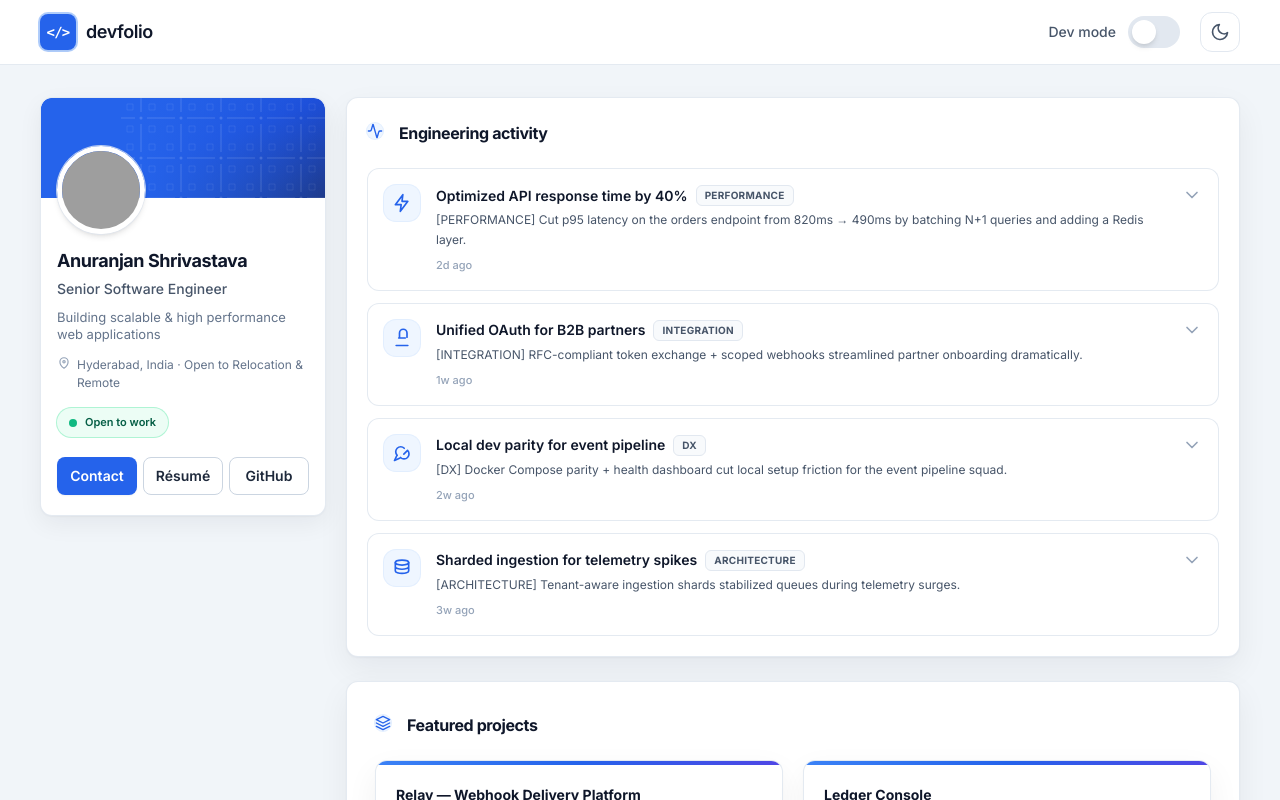
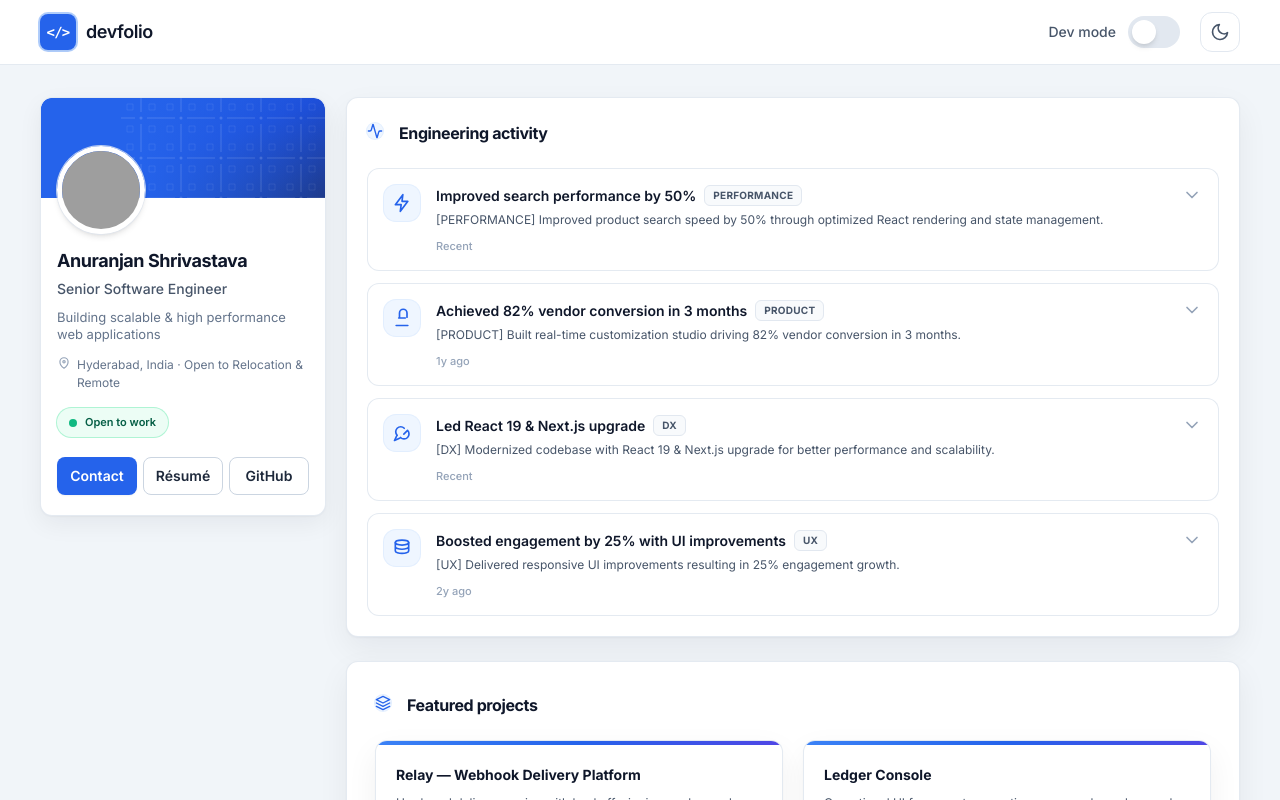
Before and after one commit to sanuranjangit/Portfolio, a React (Create React App) app: page / in a window 1280 px wide. Shown: the top 800 px of the page. Built offline with nearby package versions, Linux system fonts and the light colour scheme; grey boxes are pictures that could not be loaded.

Commit message:
chore -> update engineering feed data

```diff
--- a/src/components/feed/ActivityFeed.jsx
+++ b/src/components/feed/ActivityFeed.jsx
@@ -3,17 +3,6 @@ import ActivityItem from './ActivityItem';
 import Card from '../common/Card';
 import { posts } from '../../data/postsData';
 
-function LiveFeedBadge() {
-  return (
-    <div className="flex items-center gap-2 rounded-full border border-emerald-200 bg-emerald-50 px-3 py-1 text-xs font-semibold text-emerald-800 shadow-sm dark:border-emerald-800 dark:bg-emerald-950/60 dark:text-emerald-200">
-      <span className="relative flex h-2 w-2">
-        <span className="absolute inline-flex h-full w-full animate-pulse rounded-full bg-emerald-400 opacity-75" />
-        <span className="relative inline-flex h-2 w-2 rounded-full bg-emerald-500" />
-      </span>
-      live feed
-    </div>
-  );
-}
 
 function BoltIcon() {
   return (
--- a/src/components/layout/Sidebar.jsx
+++ b/src/components/layout/Sidebar.jsx
@@ -39,41 +39,6 @@ function PinIcon() {
         d="M12 21s7-4.5 7-11a7 7 0 10-14 0c0 6.5 7 11 7 11z"
       />
       <circle cx="12" cy="10" r="2" strokeWidth="2" />
-    </svg>
-  );
-}
-
-function MessageIcon() {
-  return (
-    <svg viewBox="0 0 24 24" fill="none" stroke="currentColor" className="h-3.5 w-3.5" aria-hidden>
-      <path
-        strokeWidth="2"
-        strokeLinecap="round"
-        strokeLinejoin="round"
-        d="M21 12a8 8 0 01-8 8H8l-5 3v-9a8 8 0 018-8h8a8 8 0 018 8z"
-      />
-    </svg>
-  );
-}
-
-function DocumentIcon() {
-  return (
-    <svg viewBox="0 0 24 24" fill="none" stroke="currentColor" className="h-3.5 w-3.5" aria-hidden>
-      <path
-        strokeWidth="2"
-        strokeLinecap="round"
-        strokeLinejoin="round"
-        d="M14 2H6a2 2 0 00-2 2v16a2 2 0 002 2h12a2 2 0 002-2V8l-6-6z"
-      />
-      <path strokeWidth="2" strokeLinecap="round" strokeLinejoin="round" d="M14 2v6h6M8 13h8M8 17h6" />
-    </svg>
-  );
-}
-
-function GitHubIcon() {
-  return (
-    <svg viewBox="0 0 24 24" fill="currentColor" className="h-3.5 w-3.5" aria-hidden>
-      <path d="M12 2C6.48 2 2 6.58 2 12.26c0 4.52 2.87 8.35 6.84 9.71.5.09.68-.22.68-.48 0-.24-.01-.87-.01-1.7-2.78.62-3.37-1.37-3.37-1.37-.46-1.19-1.11-1.5-1.11-1.5-.91-.63.07-.62.07-.62 1.01.07 1.54 1.06 1.54 1.06.9 1.55 2.37 1.1 2.95.84.09-.67.35-1.1.63-1.35-2.22-.26-4.56-1.14-4.56-5.06 0-1.12.39-2.03 1.03-2.75-.1-.26-.45-1.3.1-2.71 0 0 .84-.27 2.75 1.05A9.52 9.52 0 0112 6.82c.85.004 1.71.12 2.51.35 1.91-1.33 2.75-1.05 2.75-1.05.55 1.41.2 2.45.1 2.71.64.72 1.03 1.63 1.03 2.75 0 3.94-2.34 4.79-4.57 5.05.36.32.68.94.68 1.9 0 1.37-.01 2.47-.01 2.81 0 .27.18.58.69.48A10.02 10.02 0 0022 12.26C22 6.58 17.52 2 12 2z" />
     </svg>
   );
 }
--- a/src/data/postsData.js
+++ b/src/data/postsData.js
@@ -3,82 +3,95 @@ export const posts = [
     id: 'post-1',
     iconType: 'bolt',
     category: 'PERFORMANCE',
-    title: 'Optimized API response time by 40%',
+    title: 'Improved search performance by 50%',
     summary:
-      'Cut p95 latency on the orders endpoint from 820ms → 490ms by batching N+1 queries and adding a Redis layer.',
-    timeAgo: '2d ago',
-    impact: '−330ms p95 on hot path',
-    tags: ['Redis', 'PostgreSQL', 'Node'],
-    problem: 'Order reads fanned out into dozens of SQL round-trips per request under peak traffic.',
+      'Boosted product search speed by 50% using optimized state management, memoization, and reduced re-renders in React.',
+    timeAgo: 'Recent',
+    impact: '50% faster search',
+    tags: ['React', 'Redux', 'Performance'],
+    problem:
+      'Search experience was sluggish due to unnecessary component re-renders and inefficient state updates.',
     solution:
-      'Introduced dataloader-style batching, partial materialized aggregates in Redis with TTL coherence, and stricter pagination defaults.',
-    impactDetail: 'Median checkout read path dropped materially; infra cost per order plateaus despite 2× traffic skew.',
+      'Applied memoization, lazy loading, and optimized Redux state updates to minimize re-renders and improve responsiveness.',
+    impactDetail:
+      'Users experienced faster product discovery, contributing to improved engagement and smoother UX.',
     codeSnippet:
-      'export const loaders = {\n  order: batch(async (ids) => db.orders.in(idList(ids))),\n  lineItemsForOrder: batch(async (oids) =>\n    chunkMap(oids, (batch) => db.lineItems.byOrder(batch))\n  ),\n};',
-    devNote: 'Ran load tests via k6; regression guard in CI on p95 thresholds.',
+      'const memoizedResults = useMemo(() => filterProducts(products, query), [products, query]);',
+    devNote:
+      'Used React DevTools profiler to identify bottlenecks and validate improvements.',
     displayLine:
-      '[PERFORMANCE] Cut p95 latency on the orders endpoint from 820ms → 490ms by batching N+1 queries and adding a Redis layer.',
+      '[PERFORMANCE] Improved product search speed by 50% through optimized React rendering and state management.',
   },
+
   {
     id: 'post-2',
     iconType: 'plug',
-    category: 'INTEGRATION',
-    title: 'Unified OAuth for B2B partners',
+    category: 'PRODUCT',
+    title: 'Achieved 82% vendor conversion in 3 months',
     summary:
-      'RFC-compliant token exchange + scoped webhooks trimmed onboarding from 14 days → 6 while improving audit coverage.',
-    timeAgo: '1w ago',
-    impact: 'Onboarding SLA −43%',
-    tags: ['OAuth2', 'Webhooks', 'Security'],
-    problem: 'Each partner demanded bespoke auth flows and callback URLs; rotations were manual and brittle.',
+      'Re-engineered My Easy Monogram platform with a real-time 2D design studio, driving massive vendor onboarding success.',
+    timeAgo: '1y ago',
+    impact: '82% vendor conversion',
+    tags: ['React', 'Node.js', 'Canvas'],
+    problem:
+      'Vendors struggled to visualize custom products, leading to low conversion and drop-offs.',
     solution:
-      'Added dynamic client registration guarded by tiered approvals, JWKS-backed signing, and HMAC webhook receipts with retries.',
+      'Built an interactive 2D canvas-based design studio with real-time previews and seamless backend integration.',
     impactDetail:
-      'Support tickets referencing auth dipped 38% QoQ; security review passed without major remediations.',
+      'Onboarded 1000+ vendors in 3 months with significantly higher engagement and satisfaction.',
     codeSnippet:
-      'app.post("/token", ratelimit, async (req, res) => {\n  const grant = await tokenService.issue(req.body, { audience: ALLOWED_AUD });\n  res.json({ access_token: grant.token, expires_in: grant.ttl });\n});',
-    devNote: 'Partner-facing Postman collections versioned beside OpenAPI artifact.',
+      'canvas.on("object:modified", () => updatePreview(canvas.toJSON()));',
+    devNote:
+      'Focused heavily on UX responsiveness and real-time feedback loops.',
     displayLine:
-      '[INTEGRATION] RFC-compliant token exchange + scoped webhooks streamlined partner onboarding dramatically.',
+      '[PRODUCT] Built real-time customization studio driving 82% vendor conversion in 3 months.',
   },
+
   {
     id: 'post-3',
     iconType: 'wrench',
     category: 'DX',
-    title: 'Local dev parity for event pipeline',
+    title: 'Led React 19 & Next.js upgrade',
     summary:
-      'Docker Compose stack mirrors prod topics and retries; onboarding doc shrank from 42 steps → 11 with health dashboard.',
-    timeAgo: '2w ago',
-    impact: 'Mean time-to-first-run 18 min',
-    tags: ['Docker', 'Kafka', 'DX'],
-    problem: 'New engineers hit divergent payloads and zombie consumers when developing against mocks.',
+      'Migrated legacy codebase to modern React patterns and upgraded Next.js, improving performance and maintainability.',
+    timeAgo: 'Recent',
+    impact: 'Cleaner architecture',
+    tags: ['Next.js', 'React', 'TypeScript'],
+    problem:
+      'Legacy components and outdated dependencies caused build issues and performance bottlenecks.',
     solution:
-      'Packaged infra as compose profiles plus seed fixtures; added `dev doctor` CLI to surface mismatched schema hashes.',
-    impactDetail: 'Median PR cycle for pipeline changes shortened; fewer flaky CI incidents from stale local state.',
+      'Refactored components, adopted modern React patterns, and resolved runtime/build issues during upgrade.',
+    impactDetail:
+      'Improved developer productivity, reduced bugs, and ensured long-term scalability.',
     codeSnippet:
-      'tasks:\n  up: docker compose --profile streaming up\n  topics: kafka-topics reconcile --manifest topics.yaml',
-    devNote: 'Integrated with Tilt optional for larger teams.',
+      'useEffect(() => {\n  fetchData();\n}, []);',
+    devNote:
+      'Handled production migration carefully with staged rollouts and testing.',
     displayLine:
-      '[DX] Docker Compose parity + health dashboard cut local setup friction for the event pipeline squad.',
+      '[DX] Modernized codebase with React 19 & Next.js upgrade for better performance and scalability.',
   },
+
   {
     id: 'post-4',
     iconType: 'database',
-    category: 'ARCHITECTURE',
-    title: 'Sharded ingestion for telemetry spikes',
+    category: 'UX',
+    title: 'Boosted engagement by 25% with UI improvements',
     summary:
-      'Partitioned ingest workers per tenant cohort with backlog-aware autoscaled consumers—no noisy-neighbor regressions.',
-    timeAgo: '3w ago',
-    impact: '0 loss events @ 18× spike',
-    tags: ['Kafka', 'SRE', 'AWS'],
-    problem: 'Shared consumer group caused backlog oscillation whenever one tenant spiked ingestion volume.',
+      'Built responsive, pixel-perfect UIs from Figma designs, improving engagement and conversion rates.',
+    timeAgo: '2y ago',
+    impact: '+25% engagement',
+    tags: ['React', 'UI/UX', 'Figma'],
+    problem:
+      'Inconsistent UI and poor responsiveness were affecting user engagement and conversions.',
     solution:
-      'Introduced hashed routing to dedicated shards with soft quotas; lag metrics drive autoscale per cohort.',
+      'Developed responsive components, improved layout consistency, and optimized rendering performance.',
     impactDetail:
-      'Blackout drills showed sustained healthy lag; alerting noise cut by consolidating on SLO-based burn rates.',
+      'Achieved 25% engagement boost, 15% conversion lift, and faster load times.',
     codeSnippet:
-      'const shard = hashTenant(event.tenantId) % cohorts;\npublish(`ingest.${shard}`, event);',
-    devNote: 'Backpressure signaled via envoy-style retry budgets downstream.',
+      '<div className="grid grid-cols-1 md:grid-cols-2 lg:grid-cols-3 gap-4">...</div>',
+    devNote:
+      'Worked closely with designers to ensure pixel-perfect implementation.',
     displayLine:
-      '[ARCHITECTURE] Tenant-aware ingestion shards stabilized queues during telemetry surges.',
+      '[UX] Delivered responsive UI improvements resulting in 25% engagement growth.',
   },
 ];
```
